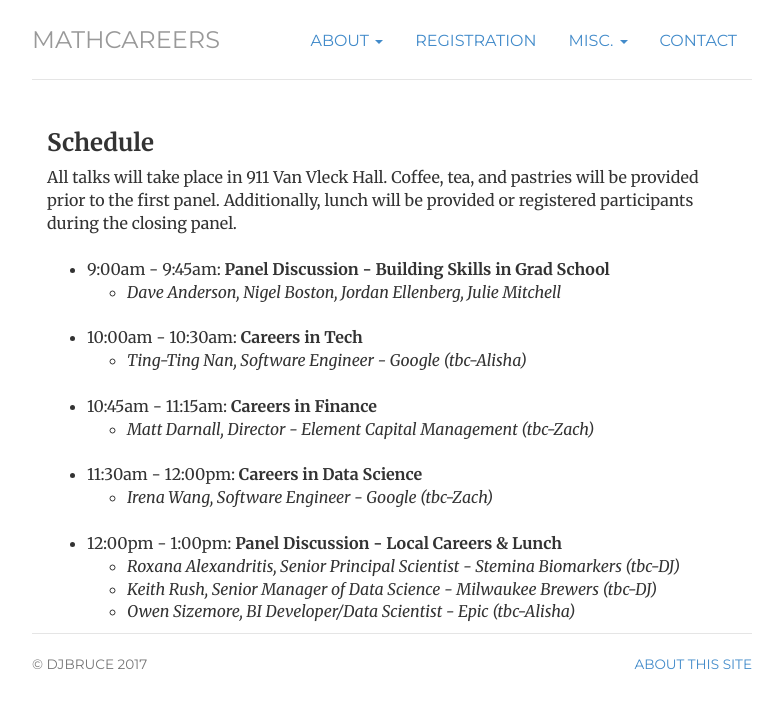
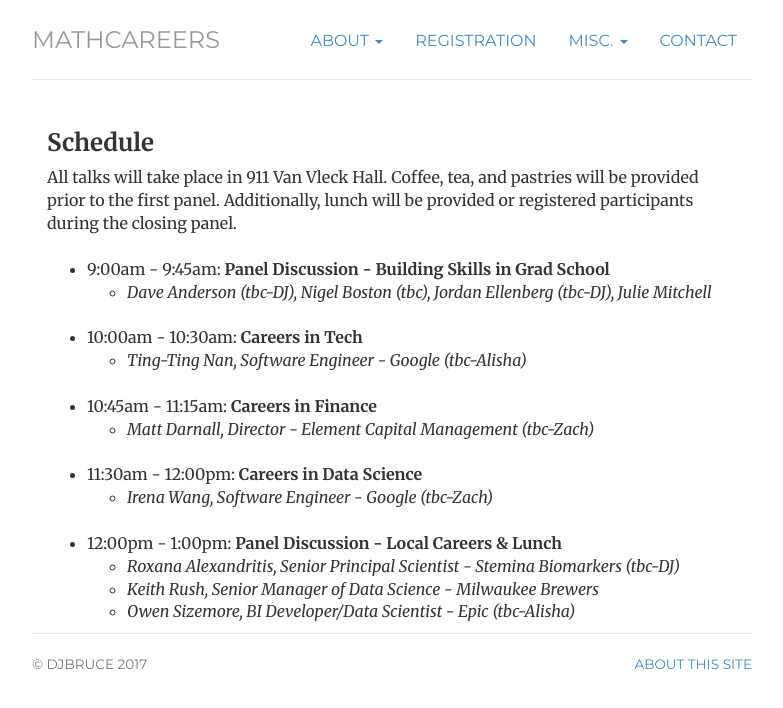
Before and after one commit to julietteBruce/MathCareers, a Jekyll site: the page built from schedule/index.html, in a window 1280 px wide. Shown: the top 708 px of the page, without its empty margins (248-1031 px from the left). Built offline with Jekyll 4.4.1, drawn with Linux system fonts in a browser that asks for light colours.

Commit message:
Updated Speakers

```diff
--- a/schedule/index.html
+++ b/schedule/index.html
@@ -13,7 +13,7 @@ All talks will take place in 911 Van Vleck Hall. Coffee, tea, and pastries will
 <br>
 	<li>9:00am - 9:45am: <b>Panel Discussion - Building Skills in Grad School</b></li>
 		<ul>
-			<li><i>Dave Anderson, Nigel Boston, Jordan Ellenberg, Julie Mitchell</i></li>
+			<li><i>Dave Anderson (tbc-DJ), Nigel Boston (tbc), Jordan Ellenberg (tbc-DJ), Julie Mitchell</i></li>
 		</ul>
 	<br>
 	<li>10:00am - 10:30am: <b>Careers in Tech</b></li>
```
Also changed, not shown: other parts of schedule/index.html (+1 -1 lines).
